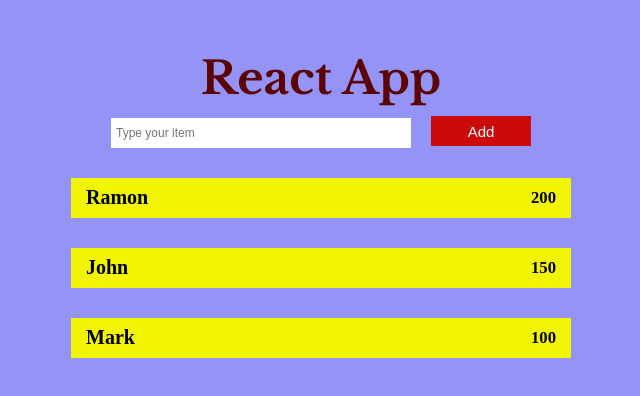
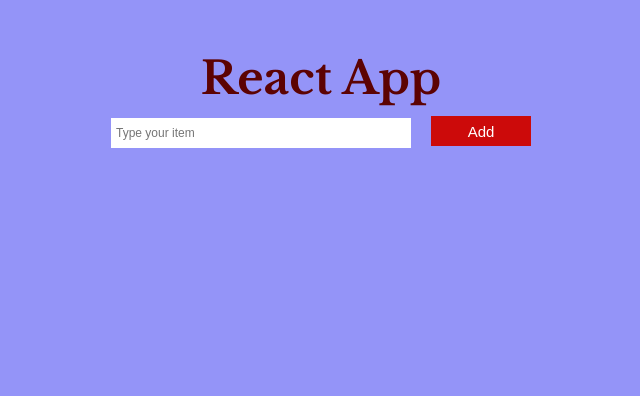
Before and after one commit to RamonMaximiliano/rocket-react, a React (Create React App) app: page / in a window 1280 px wide. Shown: the top 396 px of the page, without its empty margins (319-959 px from the left). Built offline with nearby package versions, Linux system fonts and the light colour scheme.

Commit message:
continuing

```diff
--- a/src/App.js
+++ b/src/App.js
@@ -1,30 +1,41 @@
-import React, {useState} from "react";
+import React, { useState } from "react";
 import Card from "./components/Card.js"
 
 function App() {
 
-  //um state recebe o estado em si que é o primeiro elemento, e a função que vai alterar o valor dele
+  //um state recebe o estado em si que é o primeiro parametro, e a função que vai alterar o valor dele, que é o segundo parametro
   //a função que atualiza o estado por padrão começa com "set"
   //entre o parenteses da função é possivel colocar um default value para ela começar
-  const [studentName, setItem] = useState();
+  const [itemName, setItemName] = useState('');
+  const [items, setItems] = useState([]);
+
+  console.log(`check this ${items}`)
+
+  function handleItem() {
+    const newItem = {
+      name: itemName,
+    }
+    console.log(newItem)
+    console.log(itemName)
+
+
+    //was not able to understand the below property being sent, check arrow functions and try to make normal function on the below
+    setItems(prevState => [...prevState,newItem]);
+  };
+
 
   return (
     <div className="tittle-div">
-{/*       estado acima sendo utilizado
- */}      <h1 className="MainTittle">React App {studentName}</h1>
-      <input type="text" placeholder="Type your item" onChange={e => setItem(e.target.value)}></input>
-      <button>Add</button>
+      <h1 className="MainTittle">React App</h1>
+      <input type="text" placeholder="Type your item" onChange={e => setItemName(e.target.value)}></input>
+      <button onClick={handleItem}>Add</button>
 
-      <Card name="Ramon" value="200"/>
-      <Card name="John" value="150" />
-      <Card name="Mark" value="100" />
+      {
+        items.map(item => <Card name={item.name} />)
+      }
 
     </div>
   );
 }
 
 export default App;
-
-
-/* onchange={e =>showItem(e.target.value) }
- */
--- a/src/components/Card.js
+++ b/src/components/Card.js
@@ -2,7 +2,6 @@ function Card(props) {
     return (
         <div className="card">
             <strong>{props.name}</strong>
-            <small>{props.value}</small>
         </div>
     );
 }
```
